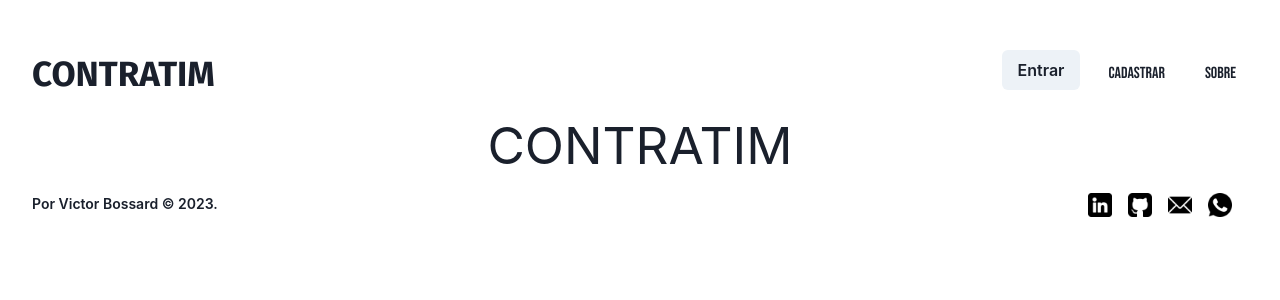
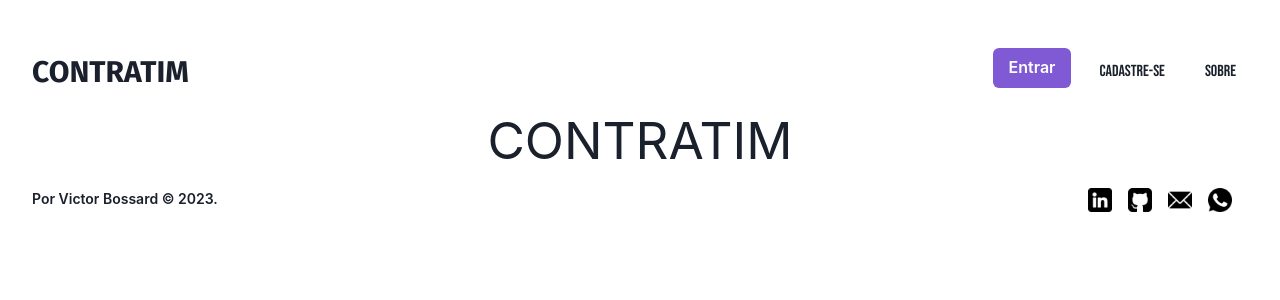
Before and after one commit to b0ssard/Contratim, a React (Vite) app: page / in a window 1280 px wide. Shown: the top 300 px of the page. Built offline with nearby package versions, Linux system fonts and the light colour scheme.

Commit message:
Created the CTA

```diff
--- a/src/Button.tsx
+++ b/src/Button.tsx
@@ -7,7 +7,9 @@ import {
 type ButtonProps = ButtonHTMLAttributes<HTMLButtonElement> & ChakraButtonProps;
 
 const Button: React.FC<ButtonProps> = ({ children, ...rest }) => (
-  <ChakraButton {...rest}>{children}</ChakraButton>
+  <ChakraButton colorScheme="purple" {...rest}>
+    {children}
+  </ChakraButton>
 );
 
 export default Button;
--- a/src/Navbar.scss
+++ b/src/Navbar.scss
@@ -1,25 +1,22 @@
-@import url('https://fonts.googleapis.com/css2?family=Bebas+Neue&family=Fira+Sans:wght@700&family=Old+Standard+TT&display=swap');
+@import url("https://fonts.googleapis.com/css2?family=Bebas+Neue&family=Fira+Sans:wght@700&family=Old+Standard+TT&display=swap");
 
 .navbar {
   display: flex;
   justify-content: space-between;
   align-items: center;
-    padding-bottom: 1rem;
-    padding-top: 1rem;
+  padding: 1rem 0;
 
   &-logo {
-        font-family: 'Fira Sans', sans-serif;
-        font-size: 35px;
+    font-family: "Fira Sans", sans-serif;
+    font-size: 30px;
   }
 
   &-list {
     display: flex;
-        list-style: none;
-
-        .navbar-item {
-            font-family: 'Bebas Neue', sans-serif;
+  }
+  &-item {
+    font-family: "Bebas Neue", sans-serif;
     margin: 12px;
     padding-left: 1rem;
   }
 }
-}
--- a/src/Navbar.tsx
+++ b/src/Navbar.tsx
@@ -1,4 +1,5 @@
-import { Box, Button, Flex, Link } from "@chakra-ui/react";
+import { Box, Flex, Link } from "@chakra-ui/react";
+import Button from "./Button";
 import "./Navbar.scss";
 import navbarData from "./NavbarData";
 
--- a/src/NavbarData.tsx
+++ b/src/NavbarData.tsx
@@ -3,7 +3,7 @@ import { NavbarData } from "./Navbar";
 const navbarData: NavbarData[] = [
   {
     id: 1,
-    label: "Cadastrar",
+    label: "Cadastre-se",
     onClick: () => alert("Link clicado!"),
   },
   {
```
Also changed, not shown: src/CTA.scss (added), src/CTA.tsx (added), src/CTAData.tsx (added). Lines whose indentation alone changed are shown as unchanged.
